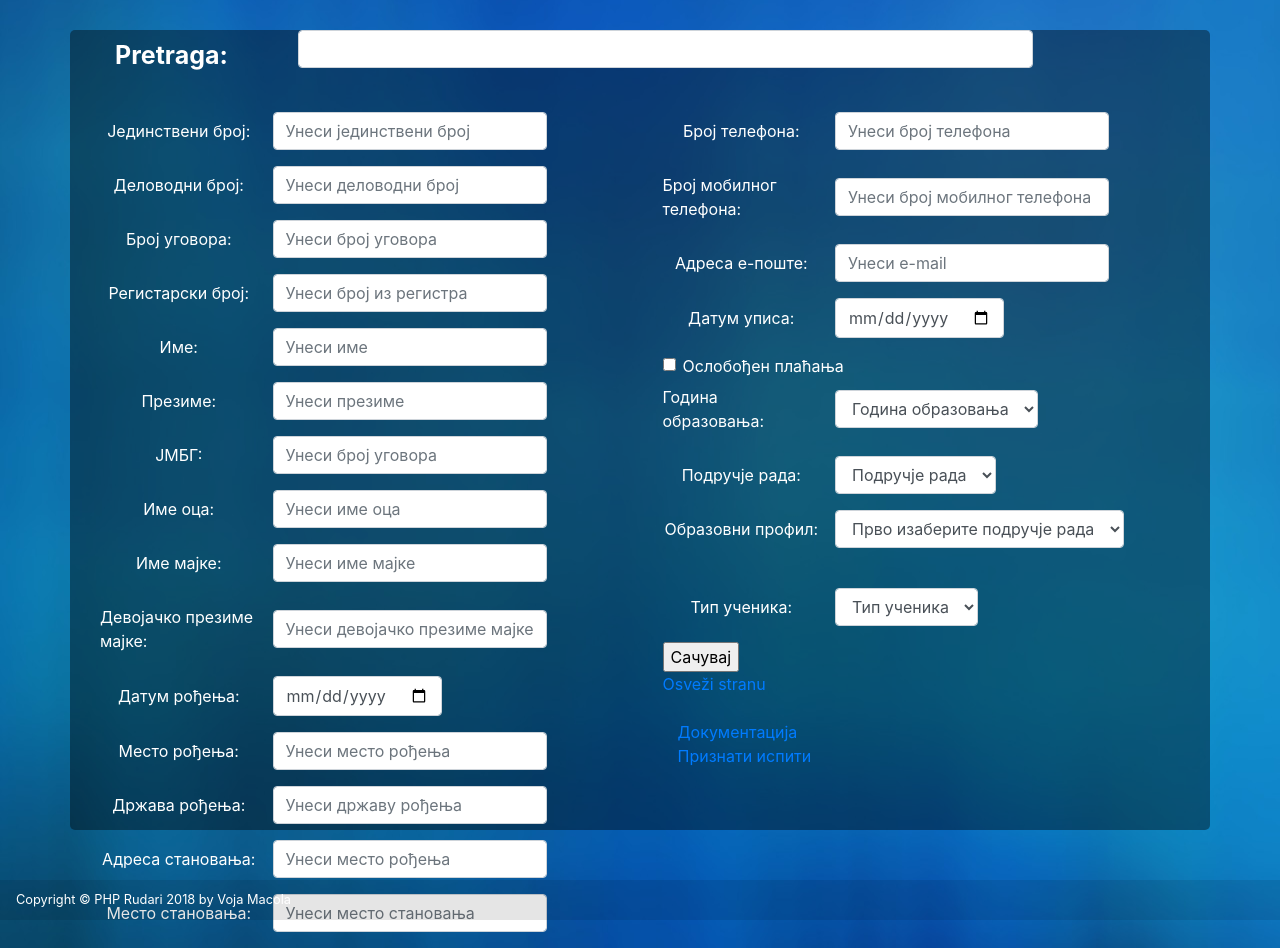
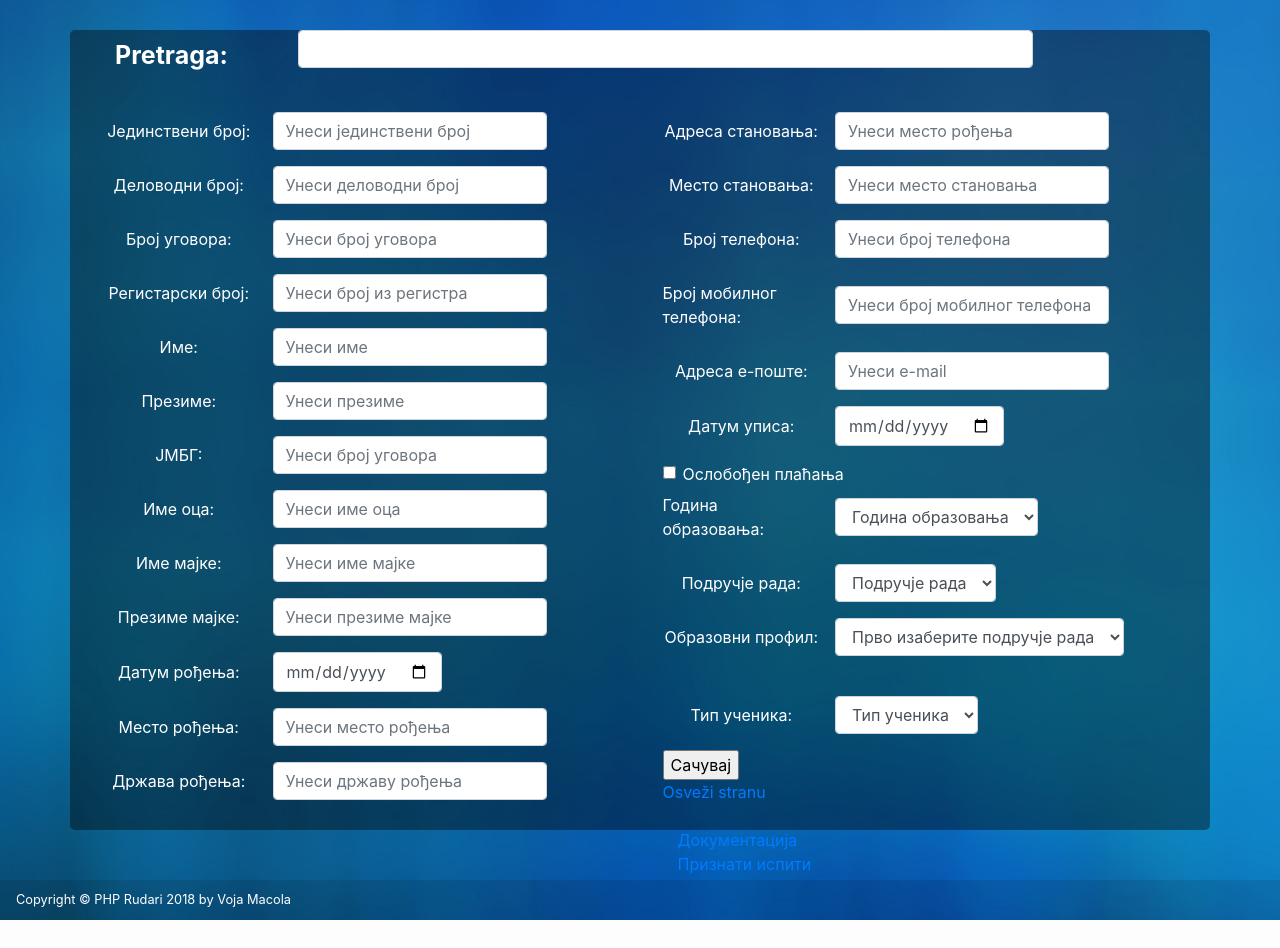
Before and after one commit to PHPRudari/saobracajna_skola, a CodeIgniter app: page /saobracajna_skola/index.php/admin/ucenik in a window 1280 px wide. Shown: the part 70-1018 px from the top of the page. After the commit the page ends 990 px from the top, so only its background shows below. Run offline with CodeIgniter, Linux system fonts and the light colour scheme; the visitor is signed in with stand-in values (Sample User, id 1); data that the repository does not hold is empty; some libraries are stand-ins or nearby versions.

Commit message:
форма

```diff
--- a/application/views/ucenik.php
+++ b/application/views/ucenik.php
@@ -104,8 +104,8 @@ echo validation_errors();
 
 
     <div class="form-group row form-inline">
-        <label class="col-form-label col-sm-4 " for="prezime_majke">Девојачко презиме мајке:</label>
-        <input type="text" class="form-control " name="prezime_majke" placeholder="Унеси девојачко презиме мајке" value="<?php echo set_value("prezime_majka"); ?>"><?php echo form_error("prezime_majke", '<span style="color:red">', '</span>'); ?><br>
+        <label class="col-form-label col-sm-4 " for="prezime_majke">Презиме мајке:</label>
+        <input type="text" class="form-control " name="prezime_majke" placeholder="Унеси презиме мајке" value="<?php echo set_value("prezime_majka"); ?>"><?php echo form_error("prezime_majke", '<span style="color:red">', '</span>'); ?><br>
     </div>
 
     <!--Девојачко презиме мајке: <input  type="text" name="prezime_majke" value="</?php echo set_value("prezime_majka") ?>" placeholder="Девојачко презиме мајке"><br>-->
@@ -137,6 +137,18 @@ echo validation_errors();
 <!--Општина рођења: <input type="text" name="opstina_rodj" value="</?php echo set_value("opstina_rodj") ?>" placeholder="Унеси општину рођења"><br>-->
 
 
+
+
+
+
+</div>
+
+
+<div class="col-md-6">
+
+<!--</?php echo form_open($controller . '/unesi_ucenika'); ?>-->
+
+
     <div class="form-group row form-inline">
         <label class="col-form-label col-sm-4 " for="adresa_stan">Адреса становања:</label>
         <input type="text" class="form-control " name="adresa_stan" placeholder="Унеси место рођења" value="<?php echo set_value("adresa_stanovanje"); ?>"><?php echo form_error("adresa_stan", '<span style="color:red">', '</span>'); ?><br>
@@ -151,18 +163,6 @@ echo validation_errors();
     </div>
 
     <!--Место становања: <input type="text" name="mesto_stan" value="</?php echo set_value("mesto_stanovanje") ?>" placeholder="Унеси место становања"><br>-->
-
-
-
-
-</div>
-
-
-<div class="col-md-6">
-
-<!--</?php echo form_open($controller . '/unesi_ucenika'); ?>-->
-
-
 
     <div class="form-group row form-inline">
         <label class="col-form-label col-sm-4 " for="broj_tel">Број телефона:</label>
```
